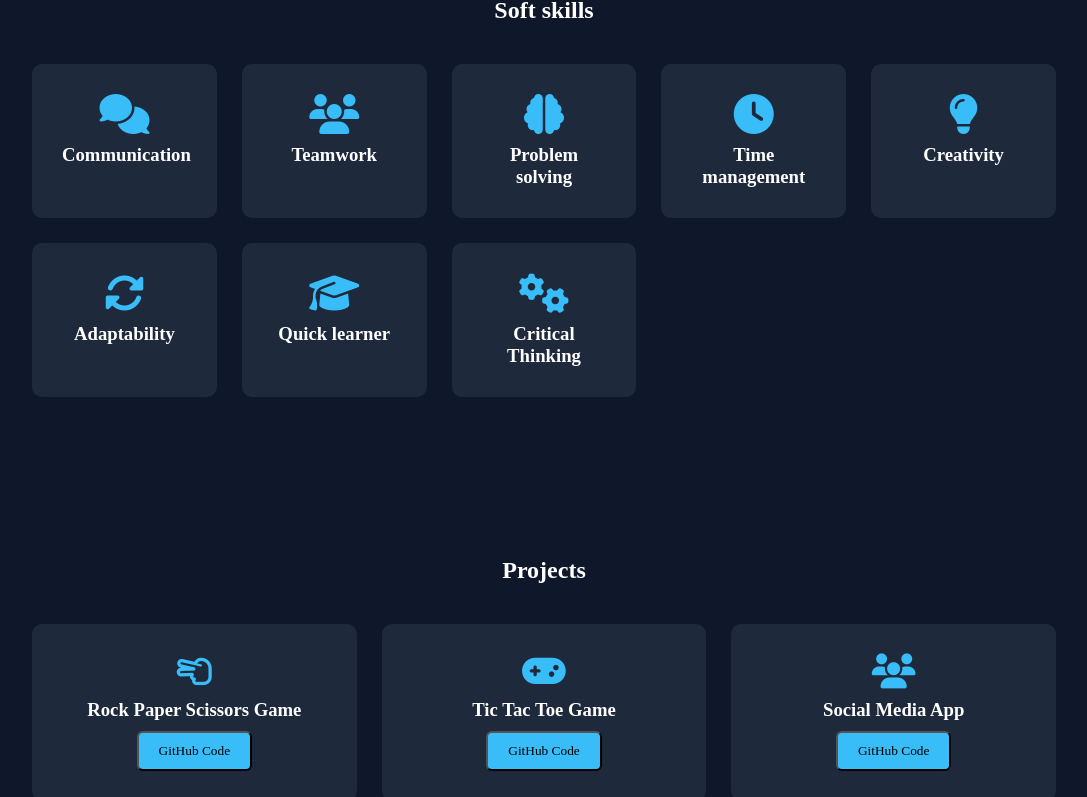
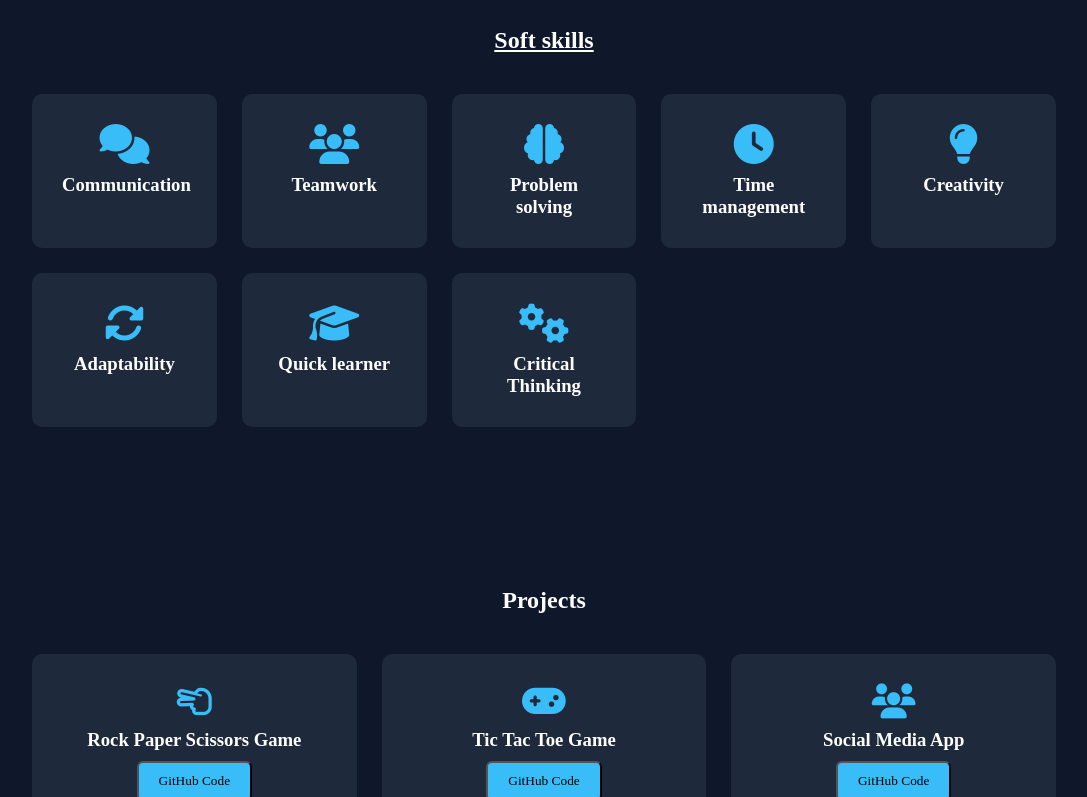
Before and after one commit to veeraghav6395-boop/My_portfolio, a plain HTML site: page My_portfolio/index.html in a window 1280 px wide. Shown: the part 921-1718 px from the top of the page, without its empty margins (96-1183 px from the left). Drawn offline with nearby package versions, Linux system fonts and the light colour scheme.

```diff
--- a/My_portfolio/style.css
+++ b/My_portfolio/style.css
@@ -103,6 +103,12 @@
 text-align:center;
 }
 
+.skills {
+margin:30px 0 20px;
+text-decoration: underline;
+
+}
+
 .skills-grid{
 display:grid;
 grid-template-columns:repeat(auto-fit,minmax(150px,1fr));
```
